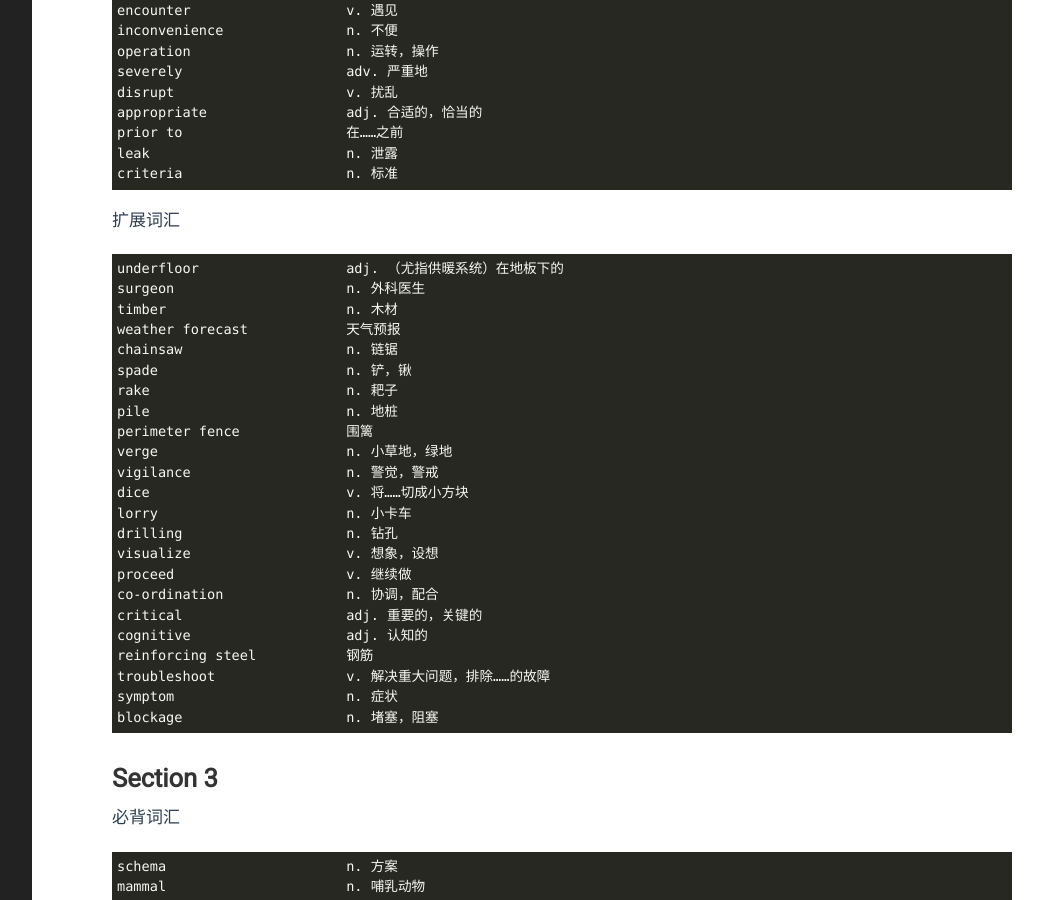
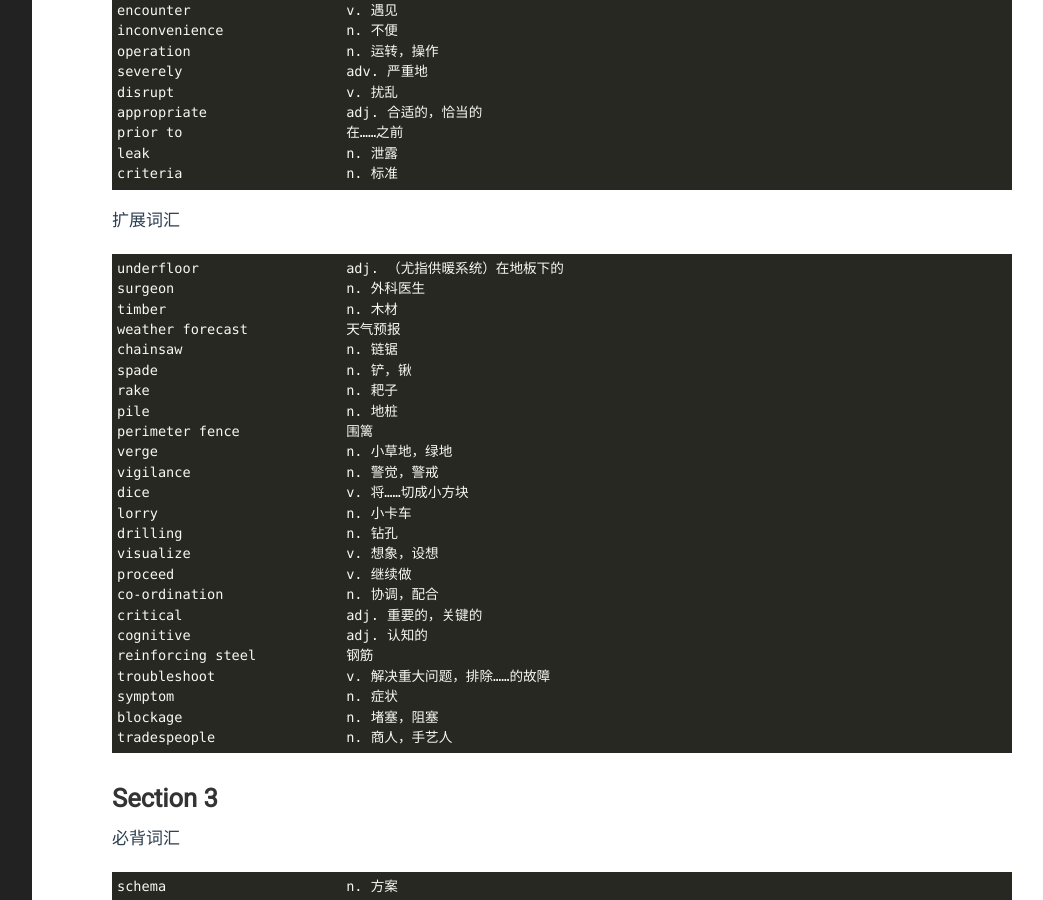
Before and after one commit to yejinp/yejinp.github.io, a Jekyll site: the page built from _posts/2023-06-03-vocabularies for IELTS 17-4 general Training.markdown, in a window 1280 px wide and 900 px high, scrolled down 3386 px. Shown: the whole window, without its empty margins (188-1231 px from the left). Built offline with Jekyll 4.4.1, drawn with Linux system fonts in a browser that asks for light colours.

Commit message:
add new vocabulary

````diff
--- a/_posts/2023-06-03-vocabularies for IELTS 17-4 general Training.markdown
+++ b/_posts/2023-06-03-vocabularies for IELTS 17-4 general Training.markdown
@@ -192,6 +192,7 @@ reinforcing steel           钢筋
 troubleshoot                v. 解决重大问题，排除……的故障
 symptom                     n. 症状
 blockage                    n. 堵塞，阻塞
+tradespeople                n. 商人，手艺人
 ```
 
 # Section 3 #
````
